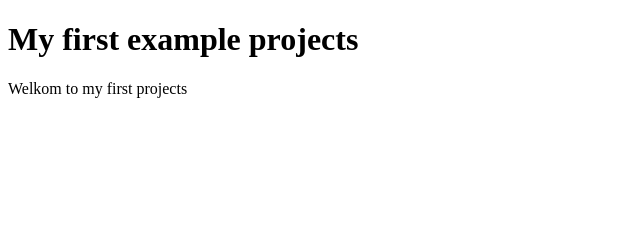
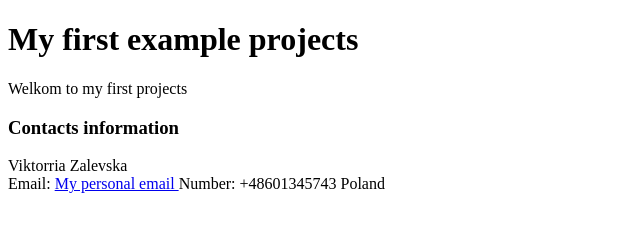
Before and after one commit to Viktoriia-Zalevska/example_project, a plain HTML site: page index.html in a window 1280 px wide. Shown: the whole page, without its empty margins (0-640 px from the left). Drawn offline with Linux system fonts and the light colour scheme.

Commit message:
add contacts information

```diff
--- a/index.html
+++ b/index.html
@@ -8,6 +8,14 @@
 <body>
     <h1>My first example projects </h1>
     <p>Welkom to my first projects</p>
+    <h3>Contacts information</h3>
+        Viktorria Zalevska<br>
+        Email: <a href="mailto:vika2212@gmail.com"
+        target="blank">My personal email
+               </a>
+        Number: +48601345743
+        Poland
+     </address>
 
 
 </body>
```
